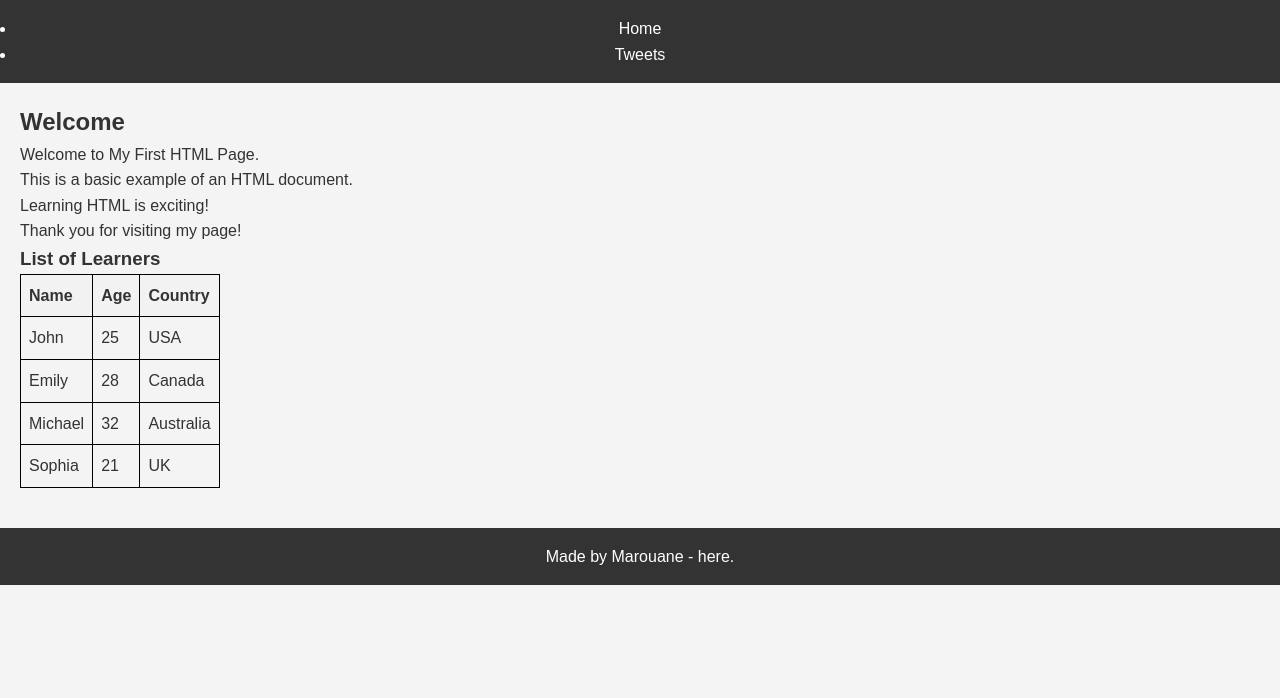
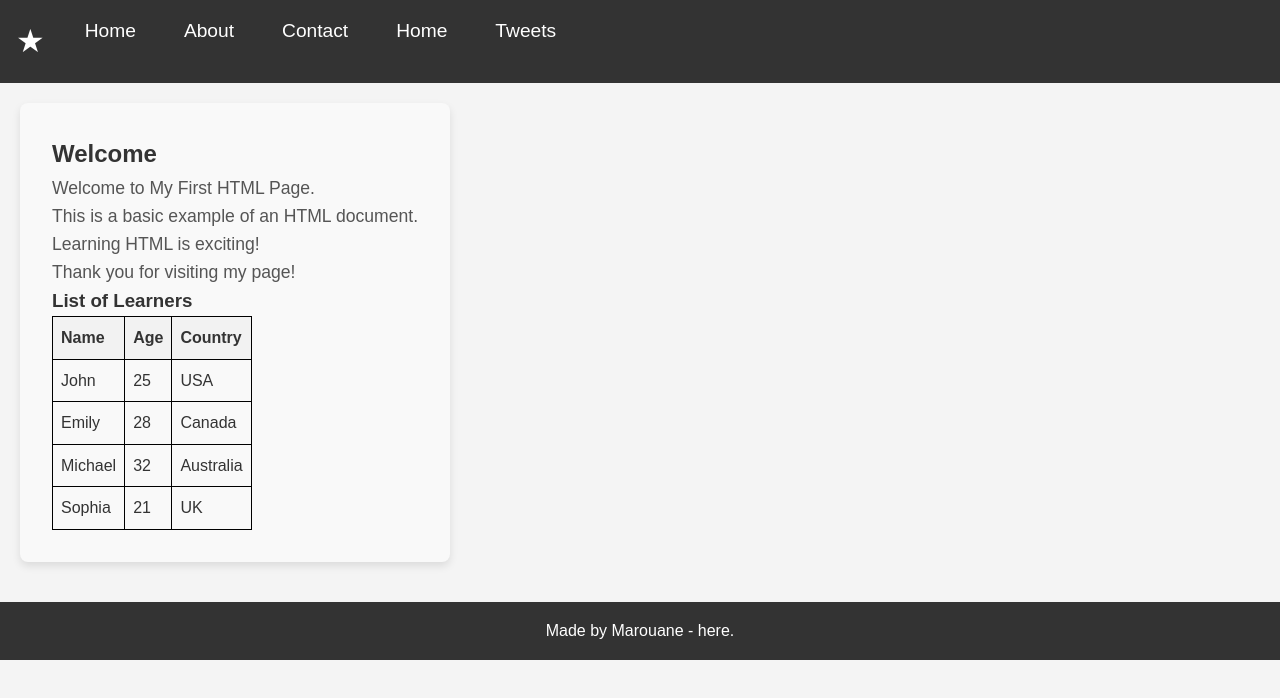
Before and after one commit to Marioooxi/My_First_Portfolio, a plain HTML site: page css_basic/index.html in a window 1280 px wide. Drawn offline with Linux system fonts and the light colour scheme.

Commit message:
Add custom styling, logo, and update header design

```diff
--- a/css_basic/index.html
+++ b/css_basic/index.html
@@ -31,6 +31,10 @@
     <body class="works_on_smartphone"></body>
     <header>
         <ul>
+            <li class="logo">&starf;</li> <!-- Star symbol as logo -->
+        <li><a href="#home">Home</a></li>
+        <li><a href="#about">About</a></li>
+        <li><a href="#contact">Contact</a></li>
             <li><a href="index.html">Home</a></li>
             <li><a href="tweets.html">Tweets</a></li>
         </ul>
--- a/css_basic/styles.css
+++ b/css_basic/styles.css
@@ -22,8 +22,21 @@ main {
 }
 
 article {
-    flex: 2; /* Take 2/3 of the width */
-    overflow-y: auto; /* Enable scrolling if content overflows */
+    padding: 2rem;
+    background-color: #f9f9f9; /* Light background for article */
+    border-radius: 8px; /* Rounded corners */
+    box-shadow: 0 4px 8px rgba(0, 0, 0, 0.1); /* Subtle shadow */
+}
+
+article h1 {
+    font-size: 2rem;
+    color: #333;
+}
+
+article p {
+    font-size: 1.1rem;
+    line-height: 1.6;
+    color: #555;
 }
 
 aside {
@@ -32,12 +45,47 @@ aside {
 }
 
 /* Basic styling for header and footer */
-header, footer {
+header {
+    background-color: #333; /* Dark background */
+    color: #fff; /* White text */
     padding: 1rem;
-    background-color: #333;
+    display: flex;
+    align-items: center;
+    justify-content: flex-start;
+}
+
+header ul {
+    list-style: none; /* Remove bullet points */
+    display: flex;
+    margin: 0;
+    padding: 0;
+}
+
+header ul li {
+    margin-right: 1rem; /* Space between menu items */
+}
+
+header ul li.logo {
+    font-size: 2rem; /* Make the logo larger */
+    margin-right: 1.5rem; /* Space after the logo */
+}
+
+header ul li a {
     color: #fff;
+    text-decoration: none;
+    font-size: 1.2rem;
+    padding: 0.5rem 1rem;
+    border-radius: 5px;
+}
+
+header ul li a:hover {
+    background-color: #575757; /* Hover effect */
 }
 
 footer {
+    background-color: #333;
+    color: #fff;
     text-align: center;
+    padding: 1rem;
+    font-size: 1rem;
 }
```
